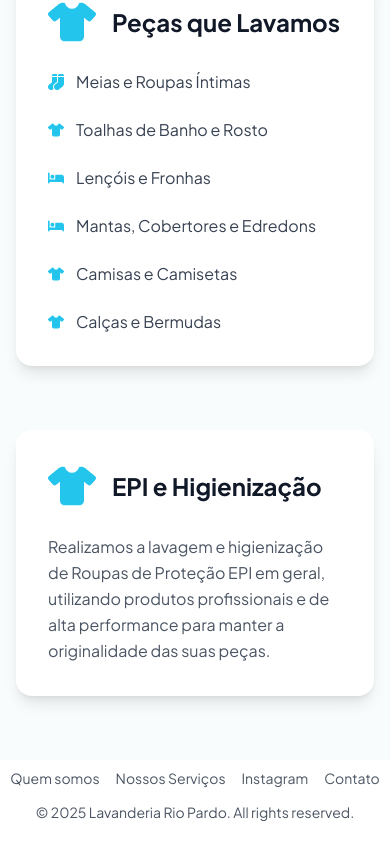
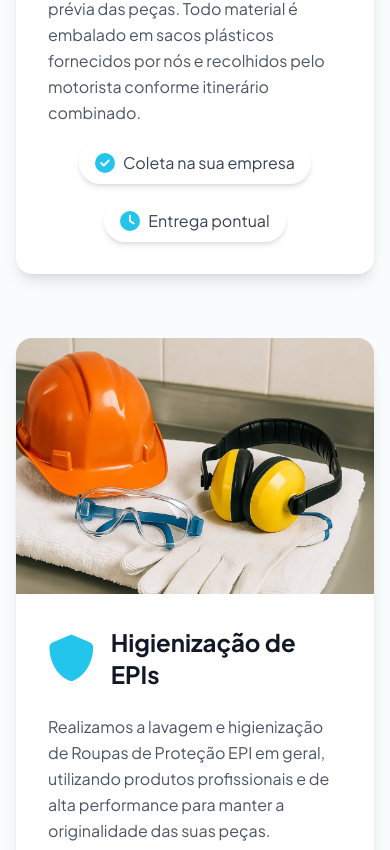
Before and after one commit to ramosdanyela/lavanderiariopardo, a Next.js app: page /servicos in a window 390 px wide. Shown: the part 894-1744 px from the top of the page. Built offline with nearby package versions, Linux system fonts and the light colour scheme.

Commit message:
homepage spacing fix

```diff
--- a/app/servicos/page.js
+++ b/app/servicos/page.js
@@ -2,7 +2,15 @@
 import { useRef, useEffect } from "react";
 import gsap from "gsap";
 import { ScrollTrigger } from "gsap/ScrollTrigger";
-import { FaTruck, FaShirt, FaSocks, FaBed } from "react-icons/fa6";
+import {
+  FaTruck,
+  FaShirt,
+  FaSocks,
+  FaBed,
+  FaShield,
+  FaCircleCheck,
+  FaClock,
+} from "react-icons/fa6";
 
 gsap.registerPlugin(ScrollTrigger);
 
@@ -41,26 +49,158 @@ export default function Servicos() {
     {
       icon: <FaTruck className="w-12 h-12 text-[#23c5ed]" />,
       title: "Retirada do Material",
-      description:
-        "Realizamos a retirada e entrega do material conforme sua necessidade, em horários e prazos pré-determinados. Fornecemos tickets com descrição detalhada e contagem prévia das peças. Todo material é embalado em sacos plásticos fornecidos por nós e recolhidos pelo motorista conforme itinerário combinado.",
+      image: "/bg/entrega.png",
+      description: (
+        <div className="space-y-4">
+          <p className="text-gray-600 leading-relaxed">
+            Realizamos a retirada e entrega do material conforme sua
+            necessidade, em horários e prazos pré-determinados. Fornecemos
+            tickets com descrição detalhada e contagem prévia das peças. Todo
+            material é embalado em sacos plásticos fornecidos por nós e
+            recolhidos pelo motorista conforme itinerário combinado.
+          </p>
+          <div className="flex flex-wrap gap-4 justify-center lg:justify-start">
+            <div className="flex items-center bg-white px-4 py-2 rounded-full shadow-md">
+              <FaCircleCheck className="text-[#23c5ed] w-5 h-5 mr-2" />
+              <span className="text-gray-700 font-medium">
+                Coleta na sua empresa
+              </span>
+            </div>
+            <div className="flex items-center bg-white px-4 py-2 rounded-full shadow-md">
+              <FaClock className="text-[#23c5ed] w-5 h-5 mr-2" />
+              <span className="text-gray-700 font-medium">Entrega pontual</span>
+            </div>
+          </div>
+        </div>
+      ),
+    },
+    {
+      icon: <FaShield className="w-12 h-12 text-[#23c5ed]" />,
+      title: "Higienização de EPIs",
+      image: "/bg/epis.png",
+      description: (
+        <div className="space-y-4">
+          <p className="text-gray-600 leading-relaxed">
+            Realizamos a lavagem e higienização de Roupas de Proteção EPI em
+            geral, utilizando produtos profissionais e de alta performance para
+            manter a originalidade das suas peças.
+          </p>
+          <div className="flex flex-wrap gap-4 justify-center lg:justify-start">
+            <div className="flex items-center bg-white px-4 py-2 rounded-full shadow-md">
+              <FaCircleCheck className="text-[#23c5ed] w-5 h-5 mr-2" />
+              <span className="text-gray-700 font-medium">
+                Higienização Profissional
+              </span>
+            </div>
+            <div className="flex items-center bg-white px-4 py-2 rounded-full shadow-md">
+              <FaCircleCheck className="text-[#23c5ed] w-5 h-5 mr-2" />
+              <span className="text-gray-700 font-medium">
+                Preservação do EPI
+              </span>
+            </div>
+          </div>
+        </div>
+      ),
     },
     {
       icon: <FaShirt className="w-12 h-12 text-[#23c5ed]" />,
-      title: "Peças que Lavamos",
-      items: [
-        { icon: <FaSocks />, text: "Meias e Roupas Íntimas" },
-        { icon: <FaShirt />, text: "Toalhas de Banho e Rosto" },
-        { icon: <FaBed />, text: "Lençóis e Fronhas" },
-        { icon: <FaBed />, text: "Mantas, Cobertores e Edredons" },
-        { icon: <FaShirt />, text: "Camisas e Camisetas" },
-        { icon: <FaShirt />, text: "Calças e Bermudas" },
-      ],
+      title: "Uniformes Industriais",
+      image: "/bg/uniformes.png",
+      description: (
+        <div className="space-y-4">
+          <p className="text-gray-600 leading-relaxed">
+            Oferecemos lavagem especializada para uniformes industriais,
+            incluindo macacões, jalecos, calças e camisas de trabalho.
+            Utilizamos produtos específicos para manter a durabilidade e
+            resistência das peças, garantindo que seus funcionários tenham
+            sempre uniformes limpos e em perfeito estado.
+          </p>
+          <div className="flex flex-wrap gap-4 justify-center lg:justify-start">
+            <div className="flex items-center bg-white px-4 py-2 rounded-full shadow-md">
+              <FaCircleCheck className="text-[#23c5ed] w-5 h-5 mr-2" />
+              <span className="text-gray-700 font-medium">
+                Lavagem Especializada
+              </span>
+            </div>
+            <div className="flex items-center bg-white px-4 py-2 rounded-full shadow-md">
+              <FaCircleCheck className="text-[#23c5ed] w-5 h-5 mr-2" />
+              <span className="text-gray-700 font-medium">
+                Durabilidade Garantida
+              </span>
+            </div>
+          </div>
+        </div>
+      ),
+    },
+    {
+      icon: <FaBed className="w-12 h-12 text-[#23c5ed]" />,
+      title: "Pacotes para Hotelaria e Alojamentos",
+      image: "/bg/cama-mesa.jpg",
+      description: (
+        <div className="space-y-4">
+          <p className="text-gray-600 leading-relaxed">
+            Oferecemos soluções completas para hotéis, pousadas e alojamentos,
+            com planos personalizados para grandes volumes de peças, garantindo
+            praticidade, economia e qualidade.
+          </p>
+          <div className="flex flex-wrap gap-4 justify-center lg:justify-start">
+            <div className="flex items-center bg-white px-4 py-2 rounded-full shadow-md">
+              <FaCircleCheck className="text-[#23c5ed] w-5 h-5 mr-2" />
+              <span className="text-gray-700 font-medium">
+                Coleta e entrega programada
+              </span>
+            </div>
+            <div className="flex items-center bg-white px-4 py-2 rounded-full shadow-md">
+              <FaCircleCheck className="text-[#23c5ed] w-5 h-5 mr-2" />
+              <span className="text-gray-700 font-medium">
+                Higienização de enxoval
+              </span>
+            </div>
+          </div>
+        </div>
+      ),
     },
     {
       icon: <FaShirt className="w-12 h-12 text-[#23c5ed]" />,
-      title: "EPI e Higienização",
-      description:
-        "Realizamos a lavagem e higienização de Roupas de Proteção EPI em geral, utilizando produtos profissionais e de alta performance para manter a originalidade das suas peças.",
+      title: "Peças Pessoais",
+      image: "/bg/roupas-coloridas.jpg",
+      description: (
+        <div className="space-y-4">
+          <p className="text-gray-600 leading-relaxed">
+            Lavamos diversos tipos de peças, desde roupas do dia a dia até itens
+            de cama, mesa e banho, sempre com cuidado e produtos de alta
+            performance.
+          </p>
+          <div className="grid grid-cols-1 sm:grid-cols-2 gap-3">
+            <div className="flex items-center">
+              <FaSocks className="text-[#23c5ed] w-5 h-5 mr-2" />
+              <span className="text-gray-700">Meias e Roupas Íntimas</span>
+            </div>
+            <div className="flex items-center">
+              <FaShirt className="text-[#23c5ed] w-5 h-5 mr-2" />
+              <span className="text-gray-700">Toalhas de Banho e Rosto</span>
+            </div>
+            <div className="flex items-center">
+              <FaBed className="text-[#23c5ed] w-5 h-5 mr-2" />
+              <span className="text-gray-700">Lençóis e Fronhas</span>
+            </div>
+            <div className="flex items-center">
+              <FaShirt className="text-[#23c5ed] w-5 h-5 mr-2" />
+              <span className="text-gray-700">Camisas e Camisetas</span>
+            </div>
+            <div className="flex items-center">
+              <FaShirt className="text-[#23c5ed] w-5 h-5 mr-2" />
+              <span className="text-gray-700">Calças e Bermudas</span>
+            </div>
+            <div className="flex items-center">
+              <FaBed className="text-[#23c5ed] w-5 h-5 mr-2" />
+              <span className="text-gray-700">
+                Mantas, Cobertores e Edredons
+              </span>
+            </div>
+          </div>
+        </div>
+      ),
     },
   ];
 
@@ -78,7 +218,19 @@ export default function Servicos() {
 
         <div ref={servicesRef} className="space-y-16 opacity-0">
           {services.map((service, index) => (
-            <div key={index} className="bg-white rounded-2xl shadow-lg p-8">
+            <div key={index} className="bg-white rounded-2xl shadow-lg overflow-hidden">
+              <div className="flex flex-col lg:flex-row">
+                {/* Imagem */}
+                <div className="lg:w-1/3 h-64 lg:h-auto">
+                  <img
+                    src={service.image}
+                    alt={service.title}
+                    className="w-full h-full object-cover"
+                  />
+                </div>
+
+                {/* Conteúdo */}
+                <div className="lg:w-2/3 p-8">
                   <div className="flex items-center mb-6">
                     {service.icon}
                     <h2 className="ml-4 text-2xl font-semibold text-gray-900">
@@ -86,25 +238,11 @@ export default function Servicos() {
                     </h2>
                   </div>
 
-              {service.description && (
-                <p className="text-gray-600 leading-relaxed">
+                  <div className="text-gray-600 leading-relaxed">
                     {service.description}
-                </p>
-              )}
-
-              {service.items && (
-                <div className="grid grid-cols-1 md:grid-cols-2 lg:grid-cols-3 gap-6 mt-6">
-                  {service.items.map((item, itemIndex) => (
-                    <div
-                      key={itemIndex}
-                      className="flex items-center space-x-3"
-                    >
-                      <span className="text-[#23c5ed]">{item.icon}</span>
-                      <span className="text-gray-700">{item.text}</span>
                   </div>
-                  ))}
                 </div>
-              )}
+              </div>
             </div>
           ))}
         </div>
--- a/components/HomePage.js
+++ b/components/HomePage.js
@@ -49,7 +49,7 @@ export default function Home() {
             ease: "power2.out",
             scrollTrigger: {
               trigger: ref.current,
-              start: "top 80%",
+              start: "top 90%",
               end: "top 20%",
               toggleActions: "play none none reverse",
               markers: false,
@@ -120,21 +120,23 @@ export default function Home() {
       title: "Retirada do Material",
       description: (
         <div className="flex flex-col h-full">
-          <div className="text-gray-600 text-lg leading-relaxed mb-4">
+          <div className="text-gray-600 text-sm md:text-lg leading-relaxed mb-4">
             Realizamos a retirada e entrega do material conforme sua
             necessidade, em horários e prazos pré-determinados. Fornecemos
             tickets com descrição detalhada e contagem prévia das peças.
           </div>
           <div className="flex flex-wrap gap-4 justify-center lg:justify-start mt-auto">
-            <div className="flex items-center bg-white px-4 py-2 rounded-full shadow-md">
-              <FaCircleCheck className="text-[#23c5ed] w-5 h-5 mr-2" />
-              <span className="text-gray-700 font-medium">
+            <div className="flex items-center bg-white px-3 py-1.5 md:px-4 md:py-2 rounded-full shadow-md">
+              <FaCircleCheck className="text-[#23c5ed] w-4 h-4 md:w-5 md:h-5 mr-2" />
+              <span className="text-gray-700 font-medium text-xs md:text-base">
                 Coleta na sua empresa
               </span>
             </div>
-            <div className="flex items-center bg-white px-4 py-2 rounded-full shadow-md">
-              <FaClock className="text-[#23c5ed] w-5 h-5 mr-2" />
-              <span className="text-gray-700 font-medium">Entrega pontual</span>
+            <div className="flex items-center bg-white px-3 py-1.5 md:px-4 md:py-2 rounded-full shadow-md">
+              <FaClock className="text-[#23c5ed] w-4 h-4 md:w-5 md:h-5 mr-2" />
+              <span className="text-gray-700 font-medium text-xs md:text-base">
+                Entrega pontual
+              </span>
             </div>
           </div>
         </div>
@@ -158,15 +160,15 @@ export default function Home() {
           geral, utilizando produtos profissionais e de alta performance para
           manter a originalidade das suas peças.
           <div className="flex flex-wrap gap-4 justify-center lg:justify-start mt-4">
-            <div className="flex items-center bg-white px-4 py-2 rounded-full shadow-md">
-              <FaCircleCheck className="text-[#23c5ed] w-5 h-5 mr-2" />
-              <span className="text-gray-700 font-medium">
+            <div className="flex items-center bg-white px-3 py-1.5 md:px-4 md:py-2 rounded-full shadow-md">
+              <FaCircleCheck className="text-[#23c5ed] w-4 h-4 md:w-5 md:h-5 mr-2" />
+              <span className="text-gray-700 font-medium text-xs md:text-base">
                 Higienização Profissional
               </span>
             </div>
-            <div className="flex items-center bg-white px-4 py-2 rounded-full shadow-md">
-              <FaCircleCheck className="text-[#23c5ed] w-5 h-5 mr-2" />
-              <span className="text-gray-700 font-medium">
+            <div className="flex items-center bg-white px-3 py-1.5 md:px-4 md:py-2 rounded-full shadow-md">
+              <FaCircleCheck className="text-[#23c5ed] w-4 h-4 md:w-5 md:h-5 mr-2" />
+              <span className="text-gray-700 font-medium text-xs md:text-base">
                 Preservação do EPI
               </span>
             </div>
@@ -189,23 +191,20 @@ export default function Home() {
       title: "Uniformes Industriais",
       description: (
         <div className="flex flex-col h-full">
-          <div className="text-gray-600 text-lg leading-relaxed mb-4">
+          <div className="text-gray-600 text-sm md:text-lg leading-relaxed mb-4">
             Oferecemos lavagem especializada para uniformes industriais,
             incluindo macacões, jalecos, calças e camisas de trabalho.
-            Utilizamos produtos específicos para manter a durabilidade e
-            resistência das peças, garantindo que seus funcionários tenham
-            sempre uniformes limpos e em perfeito estado.
           </div>
           <div className="flex flex-wrap gap-4 justify-center lg:justify-start mt-auto">
-            <div className="flex items-center bg-white px-4 py-2 rounded-full shadow-md">
-              <FaCircleCheck className="text-[#23c5ed] w-5 h-5 mr-2" />
-              <span className="text-gray-700 font-medium">
+            <div className="flex items-center bg-white px-3 py-1.5 md:px-4 md:py-2 rounded-full shadow-md">
+              <FaCircleCheck className="text-[#23c5ed] w-4 h-4 md:w-5 md:h-5 mr-2" />
+              <span className="text-gray-700 font-medium text-xs md:text-base">
                 Lavagem Especializada
               </span>
             </div>
-            <div className="flex items-center bg-white px-4 py-2 rounded-full shadow-md">
-              <FaCircleCheck className="text-[#23c5ed] w-5 h-5 mr-2" />
-              <span className="text-gray-700 font-medium">
+            <div className="flex items-center bg-white px-3 py-1.5 md:px-4 md:py-2 rounded-full shadow-md">
+              <FaCircleCheck className="text-[#23c5ed] w-4 h-4 md:w-5 md:h-5 mr-2" />
+              <span className="text-gray-700 font-medium text-xs md:text-base">
                 Durabilidade Garantida
               </span>
             </div>
@@ -230,15 +229,15 @@ export default function Home() {
           planos personalizados para grandes volumes de peças, garantindo
           praticidade, economia e qualidade.
           <div className="flex flex-wrap gap-4 justify-center lg:justify-start mt-4">
-            <div className="flex items-center bg-white px-4 py-2 rounded-full shadow-md">
-              <FaCircleCheck className="text-[#23c5ed] w-5 h-5 mr-2" />
-              <span className="text-gray-700 font-medium">
+            <div className="flex items-center bg-white px-3 py-1.5 md:px-4 md:py-2 rounded-full shadow-md">
+              <FaCircleCheck className="text-[#23c5ed] w-4 h-4 md:w-5 md:h-5 mr-2" />
+              <span className="text-gray-700 font-medium text-xs md:text-base">
                 Coleta e entrega programada
               </span>
             </div>
-            <div className="flex items-center bg-white px-4 py-2 rounded-full shadow-md">
-              <FaCircleCheck className="text-[#23c5ed] w-5 h-5 mr-2" />
-              <span className="text-gray-700 font-medium">
+            <div className="flex items-center bg-white px-3 py-1.5 md:px-4 md:py-2 rounded-full shadow-md">
+              <FaCircleCheck className="text-[#23c5ed] w-4 h-4 md:w-5 md:h-5 mr-2" />
+              <span className="text-gray-700 font-medium text-xs md:text-base">
                 Higienização de enxoval
               </span>
             </div>
@@ -266,20 +265,28 @@ export default function Home() {
           performance.
           <div className="grid grid-cols-1 sm:grid-cols-2 gap-3 mt-4">
             <div className="flex items-center">
-              <FaSocks className="text-[#23c5ed] w-5 h-5 mr-2" />
-              <span className="text-gray-700">Meias e Roupas Íntimas</span>
+              <FaSocks className="text-[#23c5ed] w-4 h-4 md:w-5 md:h-5 mr-2" />
+              <span className="text-gray-700 text-xs md:text-base">
+                Meias e Roupas Íntimas
+              </span>
             </div>
             <div className="flex items-center">
-              <FaShirt className="text-[#23c5ed] w-5 h-5 mr-2" />
-              <span className="text-gray-700">Toalhas de Banho e Rosto</span>
+              <FaShirt className="text-[#23c5ed] w-4 h-4 md:w-5 md:h-5 mr-2" />
+              <span className="text-gray-700 text-xs md:text-base">
+                Toalhas de Banho e Rosto
+              </span>
             </div>
             <div className="flex items-center">
-              <FaBed className="text-[#23c5ed] w-5 h-5 mr-2" />
-              <span className="text-gray-700">Lençóis e Fronhas</span>
+              <FaBed className="text-[#23c5ed] w-4 h-4 md:w-5 md:h-5 mr-2" />
+              <span className="text-gray-700 text-xs md:text-base">
+                Lençóis e Fronhas
+              </span>
             </div>
             <div className="flex items-center">
-              <FaShirt className="text-[#23c5ed] w-5 h-5 mr-2" />
-              <span className="text-gray-700">Camisas e Camisetas</span>
+              <FaShirt className="text-[#23c5ed] w-4 h-4 md:w-5 md:h-5 mr-2" />
+              <span className="text-gray-700 text-xs md:text-base">
+                Camisas e Camisetas
+              </span>
             </div>
           </div>
         </>
@@ -404,7 +411,7 @@ export default function Home() {
 
       {/* 1st container*/}
       <div
-        className="flex flex-col md:flex-col lg:flex-row lg:justify-between gap-4 p-8"
+        className="flex flex-col md:flex-col lg:flex-row gap-4 p-8 h-full md:min-h-fit"
         style={{
           backgroundImage:
             "linear-gradient(135deg, #23c5ed 0%, #1ba3c2 50%, #011F4B 100%)",
@@ -412,10 +419,10 @@ export default function Home() {
       >
         {/* Coluna Esquerda - Texto + Logos */}
         <div className="flex flex-col lg:w-[45%] justify-center">
-          <p className="text-white pb-2 leading-relaxed lg:text-4xl md:text-3xl text-2xl font-bold text-center md:text-center lg:text-left">
+          <p className="text-white pb-2 leading-relaxed text-xl md:text-3xl lg:text-4xl font-bold text-center md:text-center lg:text-left">
             O melhor cuidado para suas peças
           </p>
-          <p className="lg:text-lg/8 md:text-md sm:text-sm text-white pt-4 ">
+          <p className="text-sm text-white pt-4">
             A Lavanderia Rio Pardo tem 5 anos de existência no mercado,
             oferecendo um <b>serviço de qualidade</b> a preços econômicos.
             Estamos aqui para <b>facilitar</b> e otimizar o tempo de nossos
@@ -425,13 +432,13 @@ export default function Home() {
             marca.
           </p>
 
-          <p className="lg:text-lg/8 md:text-md text-sm text-white">
+          <p className="text-sm text-white">
             {" "}
             Nossa equipe de especialistas está pronta para oferecer um{" "}
             <b>atendimento personalizado</b> a preços econômicos.
           </p>
 
-          <p className="lg:text-lg/8 md:text-md text-sm text-white pt-2 ">
+          <p className="text-sm text-white pt-2">
             Nossa missão é otimizar seu tempo e garantir a manutenção da
             qualidade e higiene das suas peças.{" "}
             <b>Conte com a Lavanderia Rio Pardo!</b>{" "}
@@ -474,7 +481,7 @@ export default function Home() {
       {/* Flexbox2 - Nossos serviços */}
       <div
         ref={flexboxRef3}
-        className="flex flex-col gap-8 w-full p-8"
+        className="flex flex-col gap-8 w-full p-4  md:min-h-fit"
         style={{ backgroundColor: "#f1fbff" }}
       >
         {/* Título */}
@@ -488,13 +495,13 @@ export default function Home() {
         </div>
 
         {/* Carrossel de Serviços */}
-        <div className="relative w-full shadow-none">
+        <div className="relative w-full shadow-none -mt-4 md:mt-0">
           <div className="embla overflow-hidden rounded-3xl" ref={emblaRef}>
             <div className="embla__container flex">
               {serviceCards.map((card, idx) => (
                 <div key={idx} className="embla__slide flex-[0_0_100%] px-2">
                   <div
-                    className="rounded-3xl p-8 flex flex-col lg:flex-row items-center lg:items-start gap-8 min-h-[400px]"
+                    className="rounded-3xl p-4 md:p-8 flex flex-col lg:flex-row items-center lg:items-start gap-4 md:gap-8 min-h-[400px]"
                     style={{ backgroundColor: "#f1fbff" }}
                   >
                     {/* Lado esquerdo - Imagem */}
@@ -555,7 +562,7 @@ export default function Home() {
                         </h3>
 
                         <div className="flex-1 flex flex-col justify-center">
-                          <div className="text-gray-600 text-lg leading-relaxed">
+                          <div className="text-gray-600 text-sm md:text-lg leading-relaxed">
                             {card.description}
                           </div>
                         </div>
@@ -568,7 +575,7 @@ export default function Home() {
           </div>
 
           {/* Indicadores de navegação */}
-          <div className="flex justify-center mt-1 space-x-3">
+          <div className="flex justify-center mt-0 space-x-3">
             {serviceCards.map((_, index) => (
               <button
                 key={index}
@@ -587,7 +594,7 @@ export default function Home() {
         <div className="flex flex-col items-center">
           <Link
             href="/servicos"
-            className="flex hover:bg-[#223569] hover:text-white rounded-full p-1 text-bold mt-0 lg:mt-1 text-[#23c5ed] gap-1 hover:underline"
+            className="flex hover:bg-[#223569] hover:text-white rounded-full p-1 text-bold mt-0 text-[#23c5ed] gap-1 hover:underline"
           >
             Veja mais
             <svg
@@ -611,7 +618,7 @@ export default function Home() {
       {/* Venha nos visitar */}
       <div
         ref={flexboxRef4}
-        className="flex flex-col md:flex-col lg:flex-row lg:justify-between gap-4 p-8 opacity-0 translate-y-10"
+        className="flex flex-col md:flex-col lg:flex-row lg:justify-between gap-4 p-8 opacity-0 translate-y-10 min-h-screen md:min-h-fit"
         style={{
           backgroundImage:
             "linear-gradient(135deg, #23c5ed 0%, #1ba3c2 50%, #011F4B 100%)",
@@ -624,7 +631,7 @@ export default function Home() {
           <p className=" text-lg text-center md:text-center lg:text-left">
             Estamos te esperando para um cafézinho ☕
           </p>
-          <div className="w-full mt-4 mb-4 flex bg-white opacity-100 rounded-lg overflow-hidden h-[500px]">
+          <div className="w-full mt-4 mb-4 flex bg-white opacity-100 rounded-lg overflow-hidden h-[300px] md:h-[500px]">
             <GoogleMap />{" "}
           </div>
         </div>
@@ -673,7 +680,7 @@ export default function Home() {
 
       {/* Seção de Contato */}
       <div
-        className="contato flex flex-col md:flex-col lg:flex-row h-full w-full p-8"
+        className="contato flex flex-col md:flex-col lg:flex-row h-full w-full p-8 md:min-h-fit"
         style={{ backgroundColor: "#f1fbff" }}
       >
         {/* Conteúdo */}
--- a/components/WhatsAppBtn.js
+++ b/components/WhatsAppBtn.js
@@ -24,7 +24,7 @@ export default function WhatsAppBtn() {
     });
   }, []);
 
-  const phoneNumber = "5556799242050"; // Coloque o número no formato internacional
+  const phoneNumber = "556799242050"; // Coloque o número no formato internacional
 
   return (
     <a
```
Also changed, not shown: public/icons/favicon2.png. Lines whose indentation alone changed are shown as unchanged.
